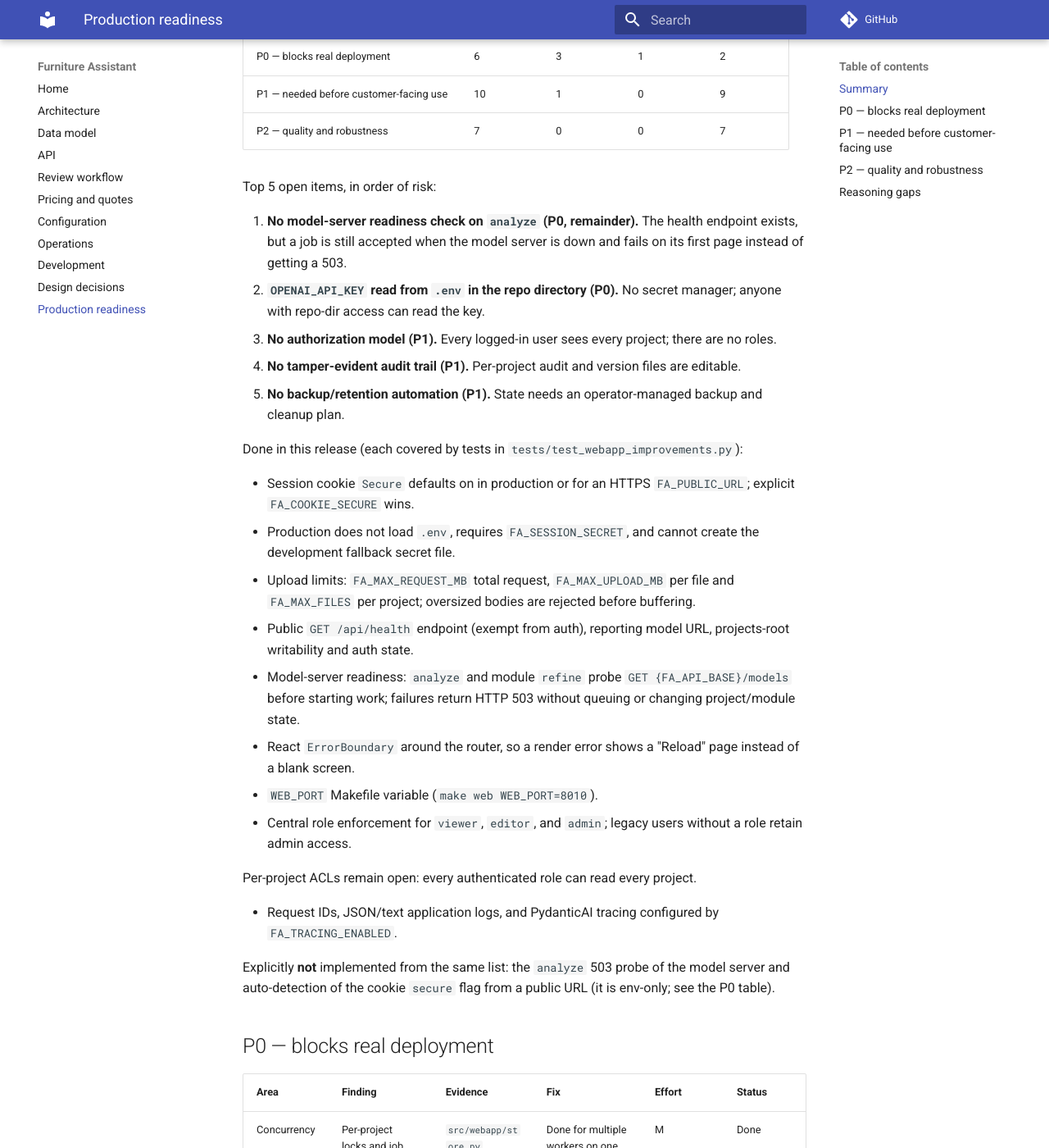
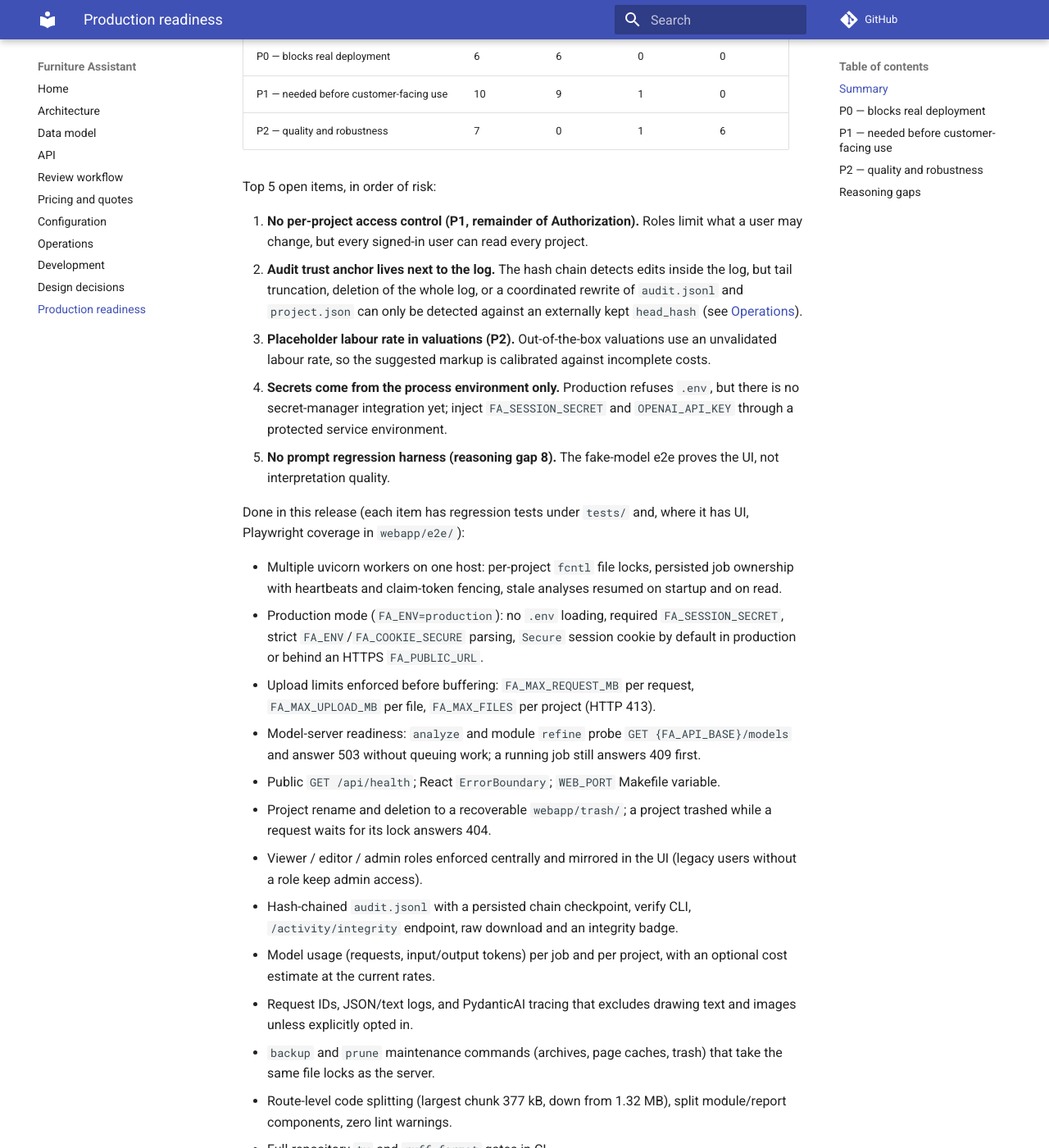
Before and after one commit to t13foundation/furniture-assistant, an MkDocs documentation site: the page built from docs/production-readiness.md, in a window 1280 px wide and 1400 px high, scrolled down 398 px. Shown: the whole window at 82% size. Built offline with MkDocs 1.6.1 and Material for MkDocs 9.7.7, drawn with Linux system fonts in a browser that asks for light colours; comment, search, counter and statistics services are not loaded; some of the changed text lies outside the part shown.

Commit message:
docs: reconcile production-readiness statuses after the readiness PRs
All P0 and P1 findings are resolved except per-project ACLs; summary counts, top open items, the done list, the health/readiness and e2e rows, and the production checklist now describe the merged code.

```diff
--- a/docs/production-readiness.md
+++ b/docs/production-readiness.md
@@ -6,34 +6,36 @@ Review of the Furniture Assistant web app against real-deployment requirements,
 
 | Priority | Findings | Done | Partly done | Open |
 |---|---|---|---|---|
-| P0 — blocks real deployment | 6 | 3 | 1 | 2 |
-| P1 — needed before customer-facing use | 10 | 1 | 0 | 9 |
-| P2 — quality and robustness | 7 | 0 | 0 | 7 |
+| P0 — blocks real deployment | 6 | 6 | 0 | 0 |
+| P1 — needed before customer-facing use | 10 | 9 | 1 | 0 |
+| P2 — quality and robustness | 7 | 0 | 1 | 6 |
 
 Top 5 open items, in order of risk:
 
-1. **No model-server readiness check on `analyze` (P0, remainder).** The health endpoint exists, but a job is still accepted when the model server is down and fails on its first page instead of getting a 503.
-2. **`OPENAI_API_KEY` read from `.env` in the repo directory (P0).** No secret manager; anyone with repo-dir access can read the key.
-3. **No authorization model (P1).** Every logged-in user sees every project; there are no roles.
-4. **No tamper-evident audit trail (P1).** Per-project audit and version files are editable.
-5. **No backup/retention automation (P1).** State needs an operator-managed backup and cleanup plan.
+1. **No per-project access control (P1, remainder of Authorization).** Roles limit what a user may change, but every signed-in user can read every project.
+2. **Audit trust anchor lives next to the log.** The hash chain detects edits inside the log, but tail truncation, deletion of the whole log, or a coordinated rewrite of `audit.jsonl` and `project.json` can only be detected against an externally kept `head_hash` (see [Operations](operations.md)).
+3. **Placeholder labour rate in valuations (P2).** Out-of-the-box valuations use an unvalidated labour rate, so the suggested markup is calibrated against incomplete costs.
+4. **Secrets come from the process environment only.** Production refuses `.env`, but there is no secret-manager integration yet; inject `FA_SESSION_SECRET` and `OPENAI_API_KEY` through a protected service environment.
+5. **No prompt regression harness (reasoning gap 8).** The fake-model e2e proves the UI, not interpretation quality.
 
-Done in this release (each covered by tests in `tests/test_webapp_improvements.py`):
+Done in this release (each item has regression tests under `tests/` and, where it has UI, Playwright coverage in `webapp/e2e/`):
 
-- Session cookie `Secure` defaults on in production or for an HTTPS `FA_PUBLIC_URL`; explicit `FA_COOKIE_SECURE` wins.
-- Production does not load `.env`, requires `FA_SESSION_SECRET`, and cannot create the development fallback secret file.
-- Upload limits: `FA_MAX_REQUEST_MB` total request, `FA_MAX_UPLOAD_MB` per file and `FA_MAX_FILES` per project; oversized bodies are rejected before buffering.
-- Public `GET /api/health` endpoint (exempt from auth), reporting model URL, projects-root writability and auth state.
-- Model-server readiness: `analyze` and module `refine` probe `GET {FA_API_BASE}/models` before starting work; failures return HTTP 503 without queuing or changing project/module state.
-- React `ErrorBoundary` around the router, so a render error shows a "Reload" page instead of a blank screen.
-- `WEB_PORT` Makefile variable (`make web WEB_PORT=8010`).
-- Central role enforcement for `viewer`, `editor`, and `admin`; legacy users without a role retain admin access.
+- Multiple uvicorn workers on one host: per-project `fcntl` file locks, persisted job ownership with heartbeats and claim-token fencing, stale analyses resumed on startup and on read.
+- Production mode (`FA_ENV=production`): no `.env` loading, required `FA_SESSION_SECRET`, strict `FA_ENV`/`FA_COOKIE_SECURE` parsing, `Secure` session cookie by default in production or behind an HTTPS `FA_PUBLIC_URL`.
+- Upload limits enforced before buffering: `FA_MAX_REQUEST_MB` per request, `FA_MAX_UPLOAD_MB` per file, `FA_MAX_FILES` per project (HTTP 413).
+- Model-server readiness: `analyze` and module `refine` probe `GET {FA_API_BASE}/models` and answer 503 without queuing work; a running job still answers 409 first.
+- Public `GET /api/health`; React `ErrorBoundary`; `WEB_PORT` Makefile variable.
+- Project rename and deletion to a recoverable `webapp/trash/`; a project trashed while a request waits for its lock answers 404.
+- Viewer / editor / admin roles enforced centrally and mirrored in the UI (legacy users without a role keep admin access).
+- Hash-chained `audit.jsonl` with a persisted chain checkpoint, verify CLI, `/activity/integrity` endpoint, raw download and an integrity badge.
+- Model usage (requests, input/output tokens) per job and per project, with an optional cost estimate at the current rates.
+- Request IDs, JSON/text logs, and PydanticAI tracing that excludes drawing text and images unless explicitly opted in.
+- `backup` and `prune` maintenance commands (archives, page caches, trash) that take the same file locks as the server.
+- Route-level code splitting (largest chunk 377 kB, down from 1.32 MB), split module/report components, zero lint warnings.
+- Full-repository `ty` and `ruff format` gates in CI.
+- Manual quote-line mapping and ignoring, persisted across re-imports of the same workbook.
 
-Per-project ACLs remain open: every authenticated role can read every project.
-
-- Request IDs, JSON/text application logs, and PydanticAI tracing configured by `FA_TRACING_ENABLED`.
-
-Explicitly **not** implemented from the same list: the `analyze` 503 probe of the model server and auto-detection of the cookie `secure` flag from a public URL (it is env-only; see the P0 table).
+Deliberately not done: per-project ACLs, a secret-manager integration, shipping the audit log or its head hash to an external store, and central log shipping.
 
 ## P0 — blocks real deployment
 
@@ -43,7 +45,7 @@ Explicitly **not** implemented from the same list: the `analyze` 503 probe of th
 | Session security | The `fa_session` cookie used to be set without `secure`, so the session could be replayed over plain HTTP once the app is exposed. | `src/webapp/api.py` (`login` cookie flags), `src/webapp/auth.py:18` (`COOKIE_NAME = "fa_session"`) | Done: `secure` defaults on for `FA_ENV=production` or `FA_PUBLIC_URL=https://…`; explicit `FA_COOKIE_SECURE` overrides either default. | S | Done |
 | Upload limits | `create_project` previously accepted any number of any-size files (suffix check only); a 2 GB PDF or 500 files were rendered page-by-page into `pages/`. | `src/webapp/api.py` (`UploadRequestLimitMiddleware` rejects oversized `Content-Length` before multipart parsing and bounds streamed bodies; `_check_upload_limits` checks `UploadFile.size` before `await f.read()`), `src/webapp/reports.py` (quote per-file check), `FA_MAX_FILES`/`FA_MAX_UPLOAD_MB` → 413 | Done: `FA_MAX_REQUEST_MB` (default 200 MB) enforces a request-body cap on project creation and quote import before multipart parsing for known lengths and while receiving chunked bodies; file-size and file-count limits remain enforced before application reads. | M | Done |
 | Secrets | The app previously loaded `OPENAI_API_KEY` and other secrets from a repo-root `.env` file at startup, exposing them to anyone with repo-directory access. | `src/webapp/api.py` (lifespan; `.env` loading is now development-only) | Done: production never loads `.env` and requires `FA_SESSION_SECRET` from its process environment. Secret-manager integration remains a follow-up; inject secrets through a protected environment source. | S | Done |
-| Health / readiness | No health endpoint existed (now added), and there is still no readiness check of the model server before accepting `analyze`: the job is queued and only fails on its first page when the server is down or the model is not loaded. | `src/webapp/api.py:153-167` (health, public via `src/webapp/auth.py:140`), `src/webapp/api.py:285-299` (analyze queues without probing), `src/webapp/analysis.py:244-247` (first-page abort when the model never answers) | Done: `GET /api/health` → status/model URL/projects-root writability/auth. Remaining: `analyze` returns 503 with the model error when a short `GET {base_url}/models` fails. | S | Partly done |
+| Health / readiness | The public health endpoint reports application/storage state and model URL, but analysis and refine previously accepted work while the model server was down or had no loaded model. | `src/webapp/api.py` (health endpoint and `_probe_model_server`; `analyze` and `refine` probe before writing job/module state) | Done: `analyze` and `refine` issue `GET {FA_API_BASE}/models` with a 5-second timeout and return `503` naming the URL and error on a connection failure, timeout or non-2xx response. Failed probes do not create or change a job or module; a running job answers `409` before the probe. | S | Done |
 | Job durability | Analysis/refine jobs previously lived only in local `asyncio.Task` state and were lost on restart. | `src/webapp/store.py` (`Job.owner`, `heartbeat_at`, `kind`, `refine_module_id` in `job.json`); `src/webapp/api.py` (`_recover_jobs`, `_run_job_with_heartbeat`); `src/webapp/analysis.py` (restart clears modules and reruns analysis) | Done: startup claims stale analysis jobs under the project lock and resumes from a clean module set; interrupted refine jobs become explicit errors and must be started again. | M | Done |
 
 ## P1 — needed before customer-facing use
@@ -70,7 +72,7 @@ Explicitly **not** implemented from the same list: the `analyze` 503 probe of th
 | Legend keys         | `L1..Ln` keys are assigned per parsed module, so the same decor in two modules gets different keys and material-summary rows split.                                                                                                                                                                                                    | `src/furniture/legend.py:67` (`key=f"L{len(materials) + 1}"`), consumed at `src/furniture/resolve.py:423`                                                                                                                 | Deduplicate by normalised material name project-wide.                                                                                                     | S      | Open            |
 | Group titles        | `_group_title` prefers a title containing the code; for groups whose every title is a plain view label the code is shown — acceptable, but the drawing's cabinet caption should win when present.                                                                                                                                      | `src/furniture/pricing.py:95-98`                                                                                                                                                                                          | Prefer the caption when one exists.                                                                                                                       | S      | Open            |
 | Labour in valuation | Process lines are priced only when `labour_rate_per_hour` is set; the model default `None` lists them as unpriced and excludes them from totals. The shipped workspace config carries a placeholder rate nobody has validated, so out-of-the-box valuations are placeholder-priced and the suggested-markup calibration over-suggests. | `src/furniture/pricing.py:29-30` (default), `src/furniture/pricing.py:239` (rate use), `src/furniture/pricing.py:289-295` (unpriced count and oversize note only in `notes`), `config/pricing.yaml:30` (placeholder 90/h) | Show the labour rate and unpriced-part count on the valuation page, not only in notes; mark placeholder rates as unconfirmed (see [Pricing](pricing.md)). | S      | Open            |
-| E2E coverage        | The suite covers happy paths only: analyse, review confirm, edit/history/restore, valuation with pricing, project review/activity, narrow screens. Missing: the 401 flow with auth enabled, a refine that is rejected when the fake model returns a worse draft, and re-analysis archiving history.                                    | `webapp/e2e/main-flows.spec.ts:28-125` (6 tests), fake model `webapp/e2e/fake_llm.py`                                                                                                                                     | Add the three scenarios to the suite.                                                                                                                     | M      | Open            |
+| E2E coverage | The suite now has 10 flows: upload → analysis, review confirm, edit/history/restore, valuation with project pricing, project review/activity, narrow screens, a signed-in viewer (auth enabled), stale-module and report-error recovery, and project rename/delete. Still missing: a refine rejected because the fake model returns a worse draft, and re-analysis archiving history. | `webapp/e2e/main-flows.spec.ts` (10 tests), fake model `webapp/e2e/fake_llm.py` | Add the two remaining scenarios. | S | Partly done |
 | Sample data         | The two committed sample sheets carry the original title blocks and logos — accepted by decision; revisit before the repository goes public.                                                                                                                                                                                           | `samples/GLADIOGROUP_P02_PW-ZM05_12.pdf`, `samples/06_A_METROPILITAN_NRF-zabudowy meblowe_widoki.pdf`                                                                                                                     | None now; re-evaluate at public launch.                                                                                                                   | S      | Open (accepted) |
 
 ## Reasoning gaps
```
Also changed, not shown: docs/operations.md (+1 -1 lines).
